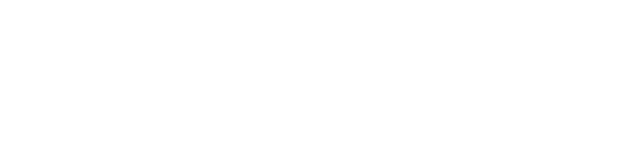
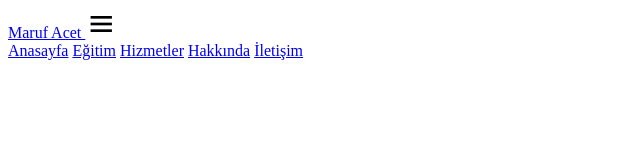
Before and after one commit to acetmaruf/Portfoy-Maruf-Acet, a plain HTML site: page Maruf Acet/index.html in a window 1280 px wide. Shown: the whole page, without its empty margins (0-640 px from the left). Drawn offline with nearby package versions, Linux system fonts and the light colour scheme.

Commit message:
Update index.html

```diff
--- a/Maruf Acet/index.html
+++ b/Maruf Acet/index.html
@@ -6,9 +6,26 @@
     <meta name="viewport" content="width=device-width, initial-scale=1.0">
     <title>Kişisel Portföy Web Sitesi</title>
     <link rel="shortcut icon" href="Adsız tasarım (3).png" type="image/x-icon">
+    <link href="https://unpkg.com/boxicons@2.1.4/css/boxicons.min.css" rel="stylesheet">
 </head>
 
 <body>
+    <!--HEADER START-->
+    <header class="header">
+    <a href="#home" class="logo">
+        Maruf Acet
+    </a>
+    <i class="bx bx-menu" id="menu-icon" style="font-size:32px;"></i>
+    <nav>
+        <a href="#home" class="active">Anasayfa</a>
+        <a href="#education">Eğitim</a>
+        <a href="#Services">Hizmetler</a>
+        <a href="#abaot">Hakkında</a>
+        <a href="#contact">İletişim</a>
+
+    </nav>
+    </header>
+    <!--HEADER END-->
 
 </body>
 
```
